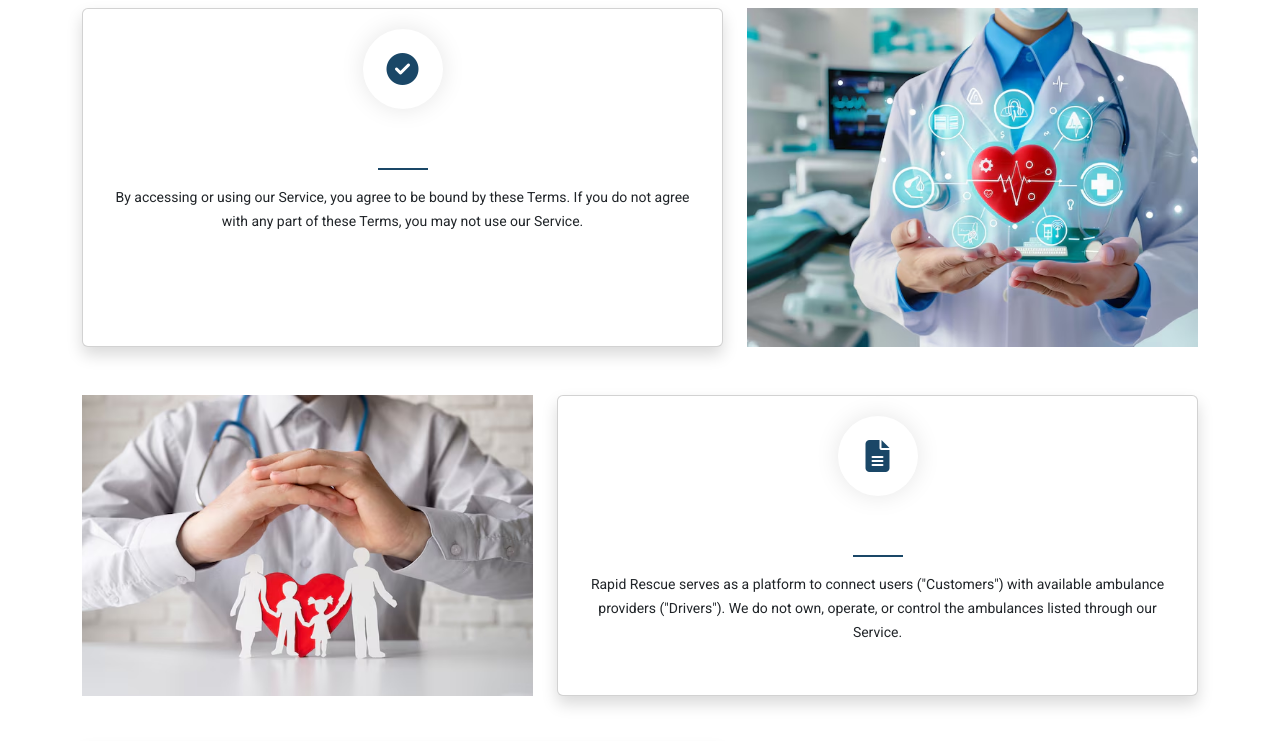
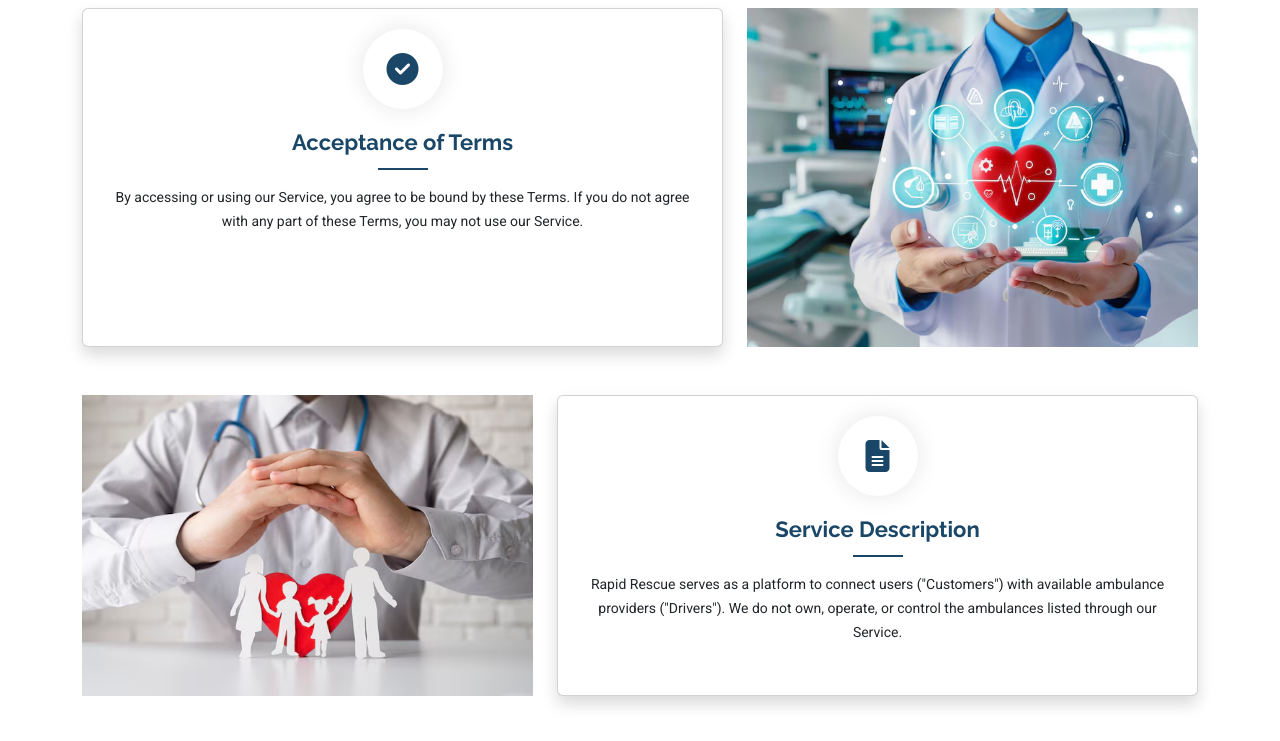
Before and after one commit to digitalpandit11/rapidrescue, a plain HTML site: page index.html in a window 1280 px wide. Shown: the part 2880-3621 px from the top of the page. Drawn offline with Linux system fonts and the light colour scheme.

Commit message:
changes in css

```diff
--- a/assets/css/main.css
+++ b/assets/css/main.css
@@ -94,8 +94,8 @@ h4,
 h5,
 h6 {
   /* color: var(--heading-color); */
-  /* color: #1a4767; */
-  color:white;
+  color: #1a4767;
+  /* color:white; */
   font-family: var(--heading-font);
 }
 
```
